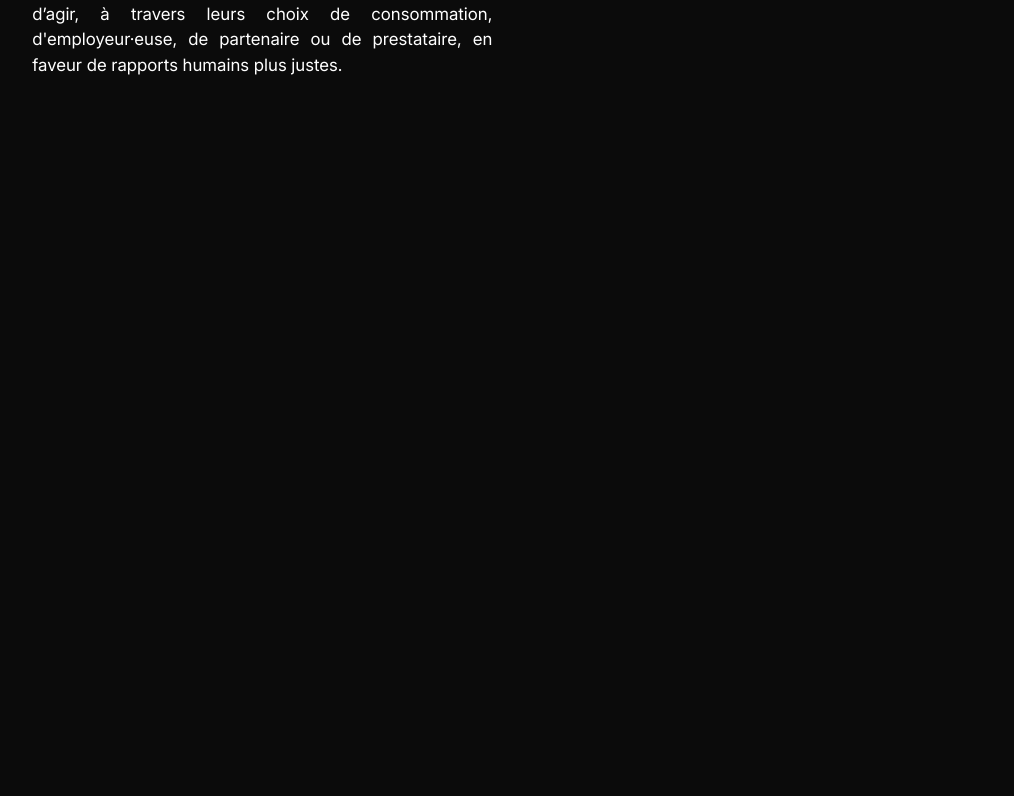
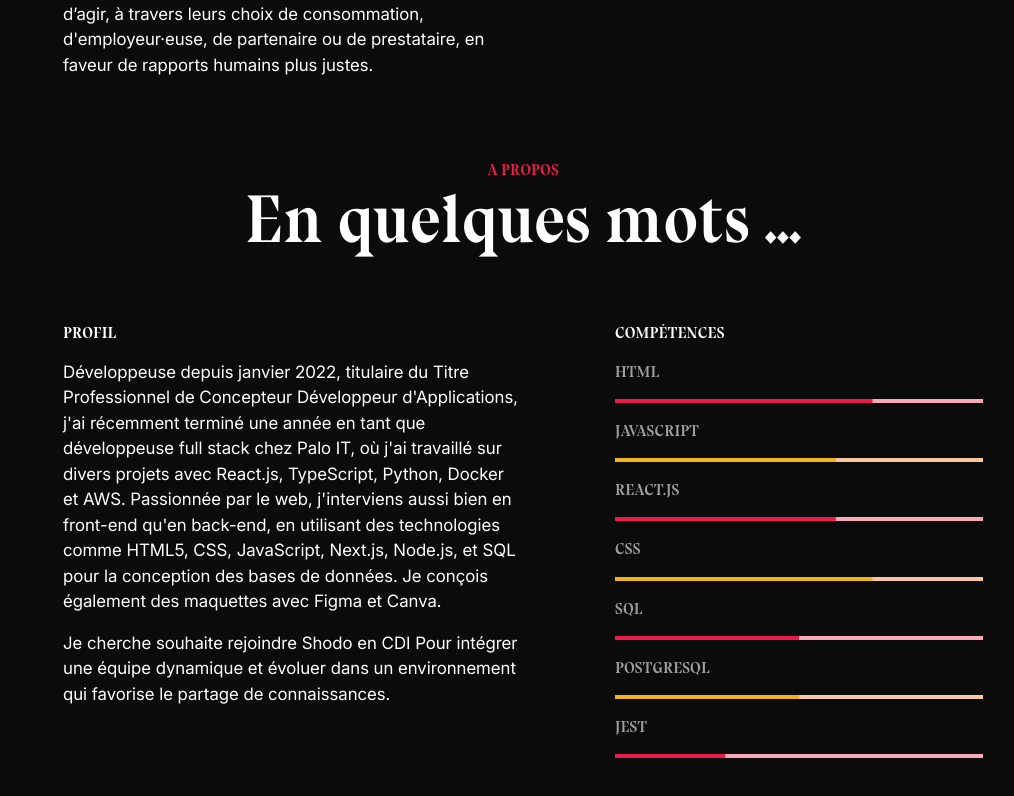
Before and after one commit to Mlisande/JoinMelisandeShodo, a Next.js app: page / in a window 1280 px wide. Shown: the part 734-1530 px from the top of the page, without its empty margins (117-1131 px from the left). Before the commit the page ends 812 px from the top, so only its background shows below. Built offline with nearby package versions, Linux system fonts and the light colour scheme.

Commit message:
create about section

```diff
--- /dev/null
+++ b/src/app/components/About.tsx
@@ -0,0 +1,45 @@
+import { Box, Button, Container, Grid2, LinearProgress, Stack, Typography } from "@mui/material";
+import Link from "next/link";
+import React from "react";
+
+const About: React.FC = () => {
+    return (
+        <Container component="section" maxWidth="lg" sx={{ marginTop: "5rem"}}>
+            <Typography variant="h3" id="about" textAlign="center" sx={{color:"secondary.main"}}> A PROPOS </Typography>
+            <Typography variant="h2" textAlign="center"> En quelques mots ...</Typography>
+            <Grid2 container justifyContent="space-evenly" marginTop="4rem">
+                <Grid2 size={5}>
+                    <Typography variant="h3" marginBottom="1rem"> PROFIL </Typography>
+                    <Typography>
+                        Développeuse depuis janvier 2022, titulaire du Titre Professionnel de Concepteur Développeur d'Applications, j'ai récemment terminé une année en tant que développeuse full stack chez Palo IT, où j'ai travaillé sur divers projets avec React.js, TypeScript, Python, Docker et AWS. Passionnée par le web, j'interviens aussi bien en front-end qu'en back-end, en utilisant des technologies comme HTML5, CSS, JavaScript, Next.js, Node.js, et SQL pour la conception des bases de données. Je conçois également des maquettes avec Figma et Canva.
+                    </Typography>
+                    <Typography marginTop="1rem">
+                        Je cherche souhaite rejoindre Shodo en CDI Pour intégrer une équipe dynamique et évoluer dans un environnement qui favorise le partage de connaissances.
+                    </Typography>
+                </Grid2>
+                <Grid2 size={4}>
+                    <Typography variant="h3" marginBottom="1rem"> COMPÉTENCES </Typography>
+                    <Stack sx={{ width: '100%', color: 'grey.500' }} spacing={2}>
+                        <Typography variant="h3">HTML</Typography>
+                        <LinearProgress variant="determinate" value={70} color="secondary" />
+                        <Typography variant="h3">JAVASCRIPT</Typography>
+                        <LinearProgress variant="determinate" value={60} color="warning" sx={{'& .MuiLinearProgress-bar': { backgroundColor:'background.default'}}} />
+                        <Typography variant="h3">REACT.JS</Typography>
+                        <LinearProgress variant="determinate" value={60} color="secondary" />
+                        <Typography variant="h3">CSS</Typography>
+                        <LinearProgress variant="determinate" value={70} color="warning" sx={{'& .MuiLinearProgress-bar': { backgroundColor:'background.default'}}} />
+                        <Typography variant="h3">SQL</Typography>
+                        <LinearProgress variant="determinate" value={50} color="secondary" />
+                        <Typography variant="h3">POSTGRESQL</Typography>
+                        <LinearProgress variant="determinate" value={50} color="warning" sx={{'& .MuiLinearProgress-bar': { backgroundColor:'background.default'}}} />
+                        <Typography variant="h3">JEST</Typography>
+                        <LinearProgress variant="determinate" value={30} color="secondary"/>
+                    </Stack>
+                </Grid2>
+            </Grid2>
+            <Button  sx={{marginBottom:"1rem"}}>CONTACT</Button>
+        </Container>
+    );
+}
+
+export default About;
--- a/src/app/components/Header.tsx
+++ b/src/app/components/Header.tsx
@@ -2,6 +2,7 @@ import React from "react";
 import { AppBar, Box, Button, Stack, Toolbar, Typography } from "@mui/material";
 import Image from "next/image";
 import shodoLogo from "../images/shodo_logo.webp"
+import Link from "next/link";
 
 const Header:React.FC = () => {
     return(
@@ -19,9 +20,9 @@ const Header:React.FC = () => {
                         <Typography variant="h3" sx={{ marginBottom:'.1rem'}}>CODE WE CODE</Typography>
                     </Box>
                     <Stack direction="row" spacing="2rem" marginLeft="auto">
-                        <Button color="inherit" sx={{typography:"body1", textTransform:"none"}} > A propos </Button>
-                        <Button color="inherit" sx={{typography:"body1", textTransform:"none"}}> Services </Button>
-                        <Button color="inherit" sx={{typography:"body1", textTransform:"none"}}> Contacts </Button>
+                        <Button color="inherit" sx={{typography:"body1", textTransform:"none"}} component={Link} href="#about" > A propos </Button>
+                        <Button color="inherit" sx={{typography:"body1", textTransform:"none"}} component={Link} href="#services"> Services </Button>
+                        <Button color="inherit" sx={{typography:"body1", textTransform:"none"}} component={Link} href="#contact"> Contacts </Button>
                     </Stack>
                 </Toolbar>
             </AppBar>
--- a/src/app/components/HeroTitle.tsx
+++ b/src/app/components/HeroTitle.tsx
@@ -22,7 +22,7 @@ const HeroTitle : React.FC = () =>{
                     </Grid2>
                 </Grid2>
                 <Grid2>
-                    <Typography variant="body1" marginLeft="-10rem"> ... de faire le bon choix</Typography>
+                    <Typography variant="body1" marginLeft="-10rem"> ... de faire le bon choix, donc recrutez-moi !</Typography>
                 </Grid2>
             </Grid2>
         </Container>
--- a/src/app/components/Intro.tsx
+++ b/src/app/components/Intro.tsx
@@ -4,7 +4,7 @@ import { Container, Grid2, Typography } from "@mui/material";
 const IntroSection : React.FC = () => {
     return(
         <Container component="section" maxWidth="lg" sx={{ marginTop: "5rem"}}>
-            <Grid2 container justifyContent="space-evenly" alignContent="center" textAlign="justify">
+            <Grid2 container justifyContent="center" >
                 <Grid2 size={5}>
                     <Typography>
                     Comme Shodo, je crois que choisir, c'est s'engager, et que les individus comme les entreprises ont le pouvoir d’agir, à travers leurs choix de consommation, d'employeur·euse, de partenaire ou de prestataire, en faveur de rapports humains plus justes.
--- a/src/app/page.tsx
+++ b/src/app/page.tsx
@@ -1,6 +1,7 @@
 import { Container } from "@mui/material";
 import HeroTitle from "./components/HeroTitle";
 import IntroSection from "./components/Intro";
+import About from "./components/About";
 
 
 export default function Home() {
@@ -8,6 +9,7 @@ export default function Home() {
     <Container>
       <HeroTitle/>
       <IntroSection/>
+      <About/>
     </Container>
     // <div className={styles.page}>
     //   <main className={styles.main}>
```
